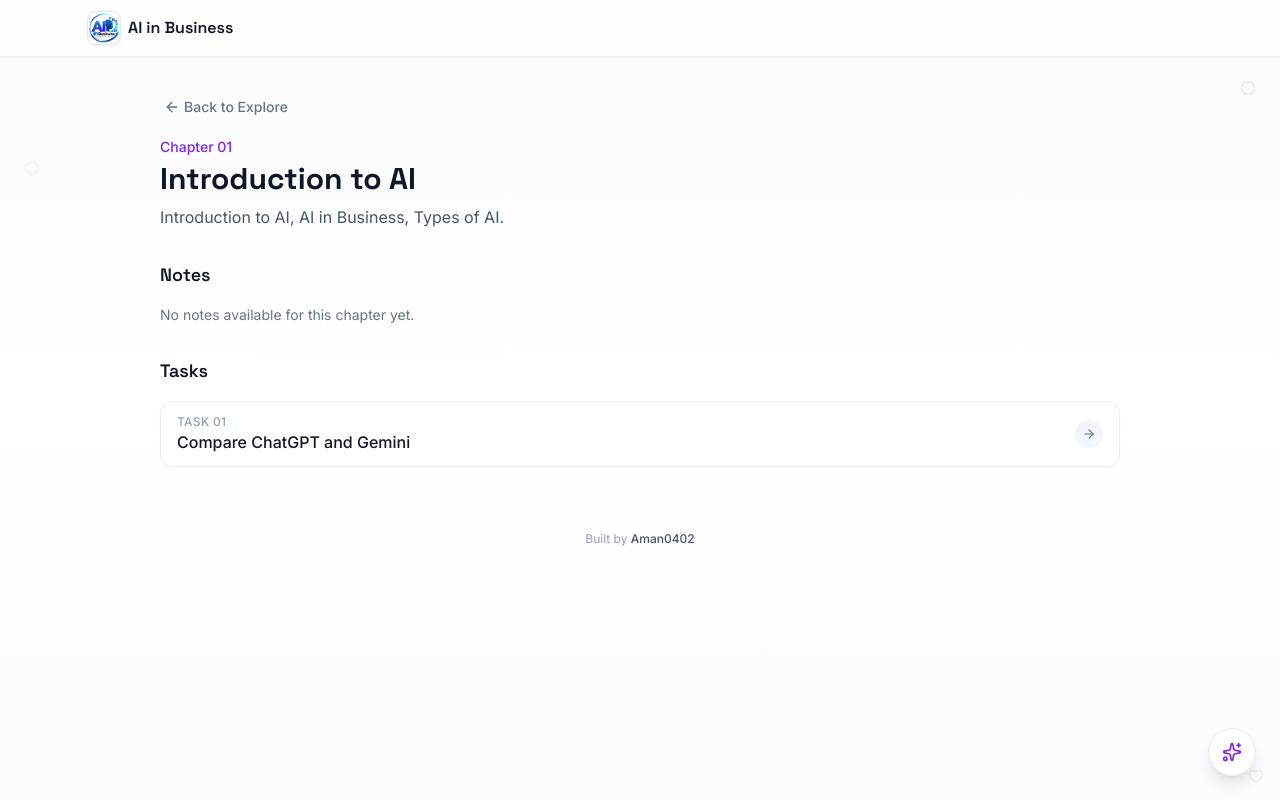
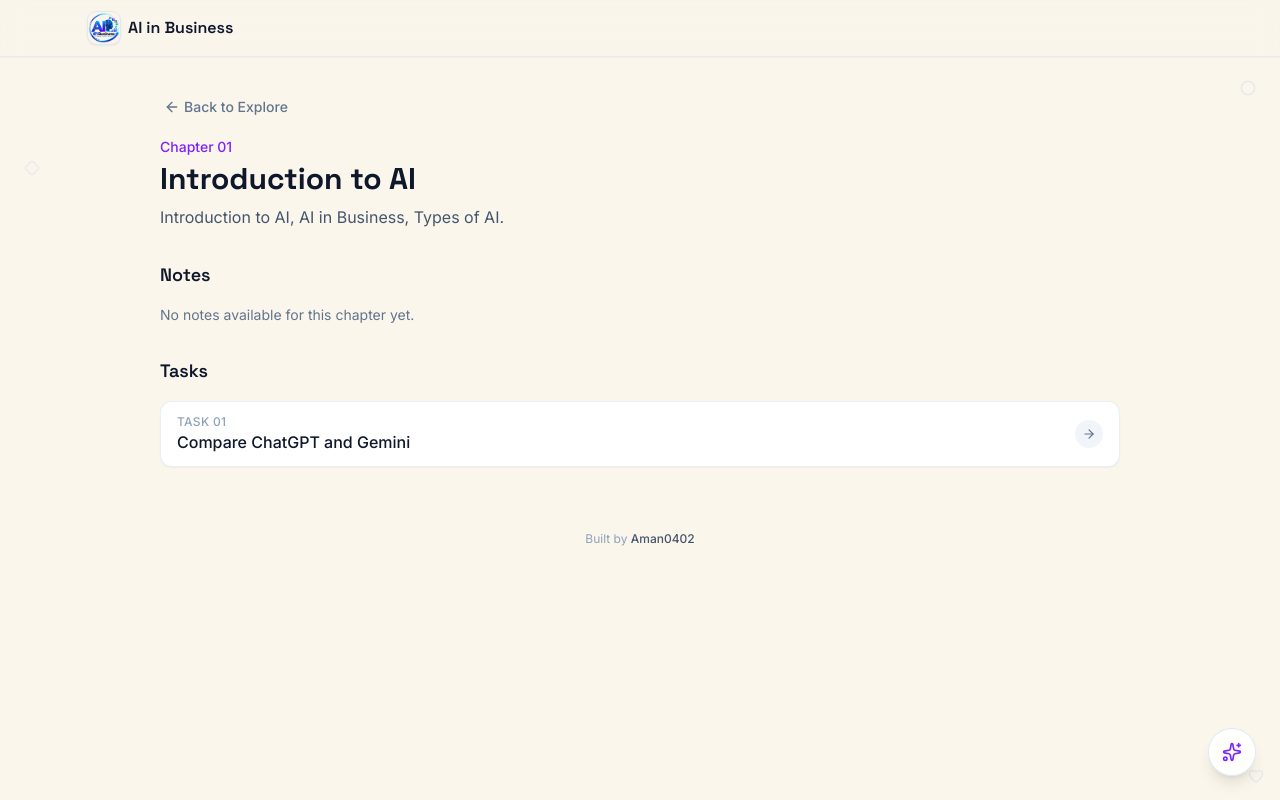
Before and after one commit to Aman-0402/AI-World, a React (Vite) app: page /chapter/1 in a window 1280 px wide. Built offline with nearby package versions, Linux system fonts and the light colour scheme.

Commit message:
Use flat cream background on light pages instead of gradient wash

```diff
--- a/src/components/Navbar.jsx
+++ b/src/components/Navbar.jsx
@@ -3,7 +3,7 @@ import logo from '../assets/logo.png'
 
 export default function Navbar() {
   return (
-    <header className="sticky top-0 z-40 border-b border-slate-200/70 bg-white/75 shadow-[0_1px_0_rgba(15,23,42,0.03)] backdrop-blur-md">
+    <header className="sticky top-0 z-40 border-b border-slate-200/70 bg-[#FAF6EC]/80 shadow-[0_1px_0_rgba(15,23,42,0.03)] backdrop-blur-md">
       <nav className="mx-auto flex max-w-6xl items-center px-4 py-3 sm:px-6">
         <Link to="/" className="font-display flex items-center gap-2 font-semibold text-slate-900">
           <img src={logo} alt="AI in Business" className="h-8 w-8 rounded-lg object-cover shadow-sm ring-1 ring-slate-200" />
--- a/src/pages/ChapterDetails.jsx
+++ b/src/pages/ChapterDetails.jsx
@@ -21,7 +21,7 @@ export default function ChapterDetails() {
   const notesUrl = getChapterNotesUrl(chapter.id)
 
   return (
-    <div className="relative min-h-screen bg-gradient-to-b from-slate-50 via-white to-violet-50/40">
+    <div className="relative min-h-screen bg-[#FAF6EC]">
       <Navbar />
       <HiddenSpot icon={Circle} className="right-6 top-20 text-slate-300/40 hover:text-violet-500/70" />
       <HiddenSpot icon={Diamond} className="left-6 top-40 text-slate-300/40 hover:text-violet-500/70" />
--- a/src/pages/Explore.jsx
+++ b/src/pages/Explore.jsx
@@ -9,7 +9,7 @@ import { getTasksByChapter } from '../data/tasks.js'
 
 export default function Explore() {
   return (
-    <div className="relative min-h-screen bg-gradient-to-b from-slate-50 via-white to-violet-50/40">
+    <div className="relative min-h-screen bg-[#FAF6EC]">
       <Navbar />
       <HiddenSpot icon={Square} className="right-4 top-20 text-slate-300/40 hover:text-violet-500/70" />
       <HiddenSpot icon={Triangle} className="bottom-4 left-4 text-slate-300/40 hover:text-violet-500/70" />
--- a/src/pages/TaskDetails.jsx
+++ b/src/pages/TaskDetails.jsx
@@ -35,7 +35,7 @@ export default function TaskDetails() {
     task.resources ?? (task.requiredFile ? [{ name: task.requiredFile, downloadUrl: task.downloadUrl }] : [])
 
   return (
-    <div className="relative min-h-screen bg-gradient-to-b from-slate-50 via-white to-violet-50/40">
+    <div className="relative min-h-screen bg-[#FAF6EC]">
       <Navbar />
       <HiddenSpot icon={Hexagon} className="left-4 top-20 text-slate-300/40 hover:text-violet-500/70" />
       <HiddenSpot icon={Plus} className="right-6 top-40 text-slate-300/40 hover:text-violet-500/70" />
```
Also changed, not shown: 1 other file (tests, documents, lock files or other folders).
